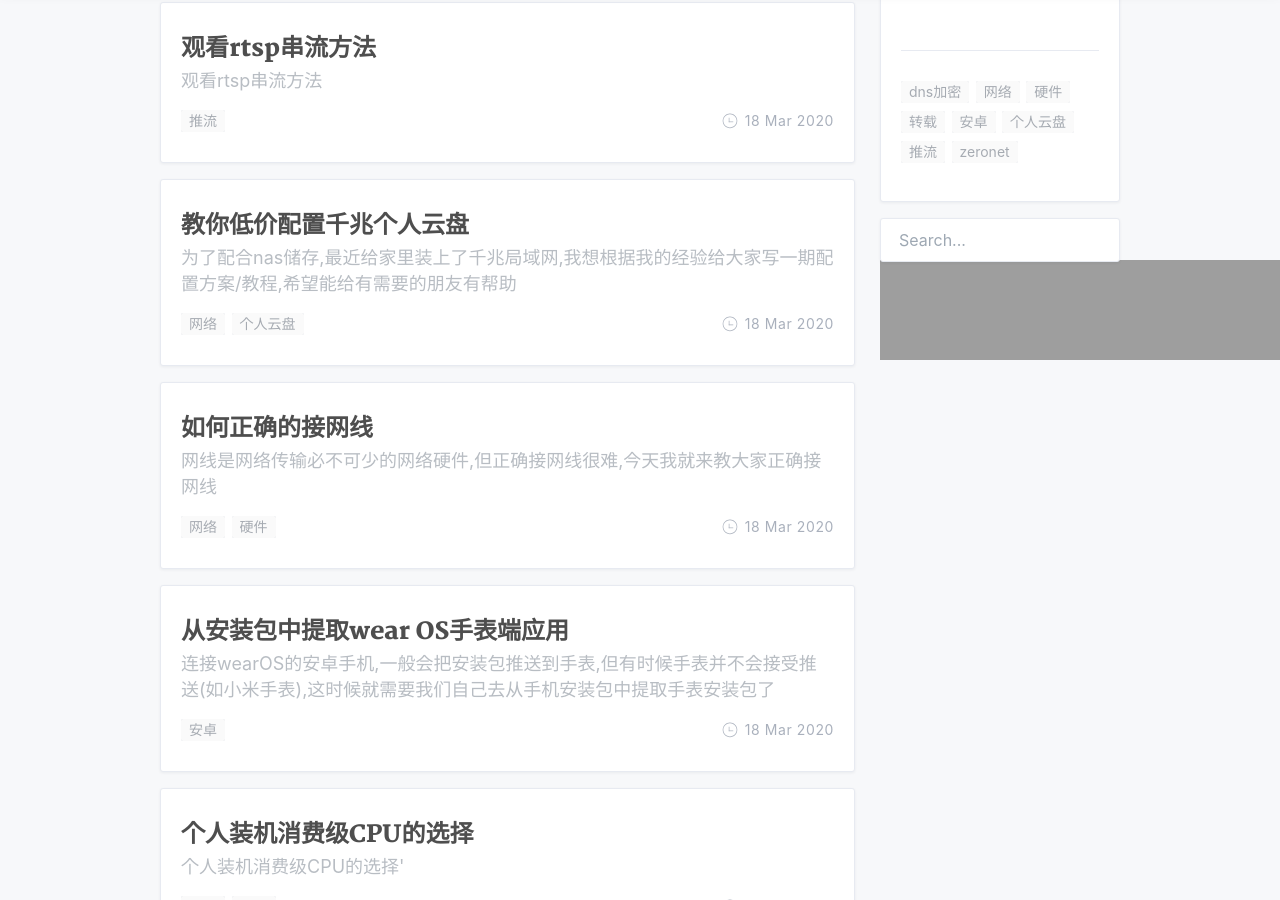
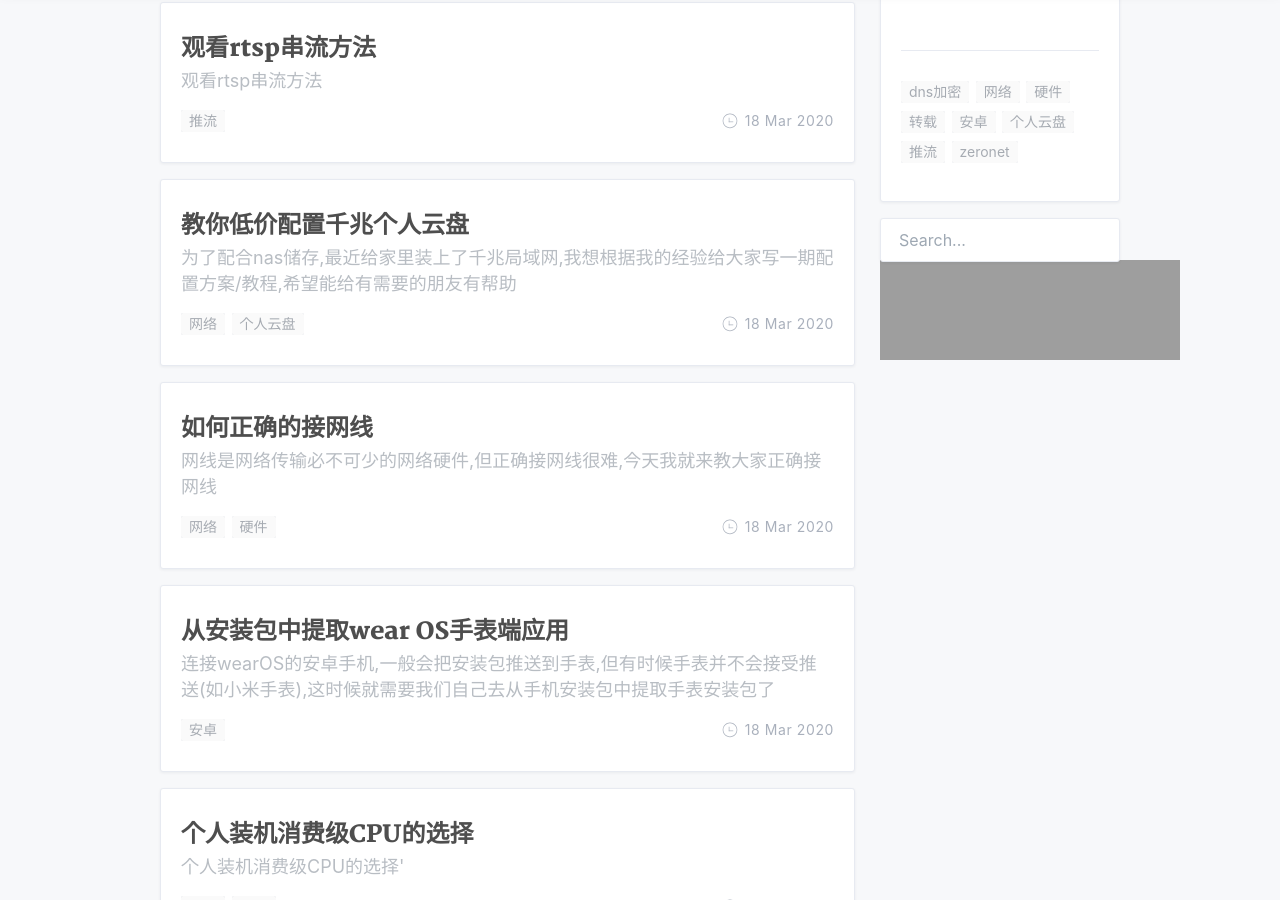
Before and after one commit to billylicn/billylicn.github.io, a Jekyll site: the page built from index.html, in a window 1280 px wide and 900 px high, scrolled down 701 px. Built offline with Jekyll 4.4.1, drawn with Linux system fonts in a browser that asks for light colours; nearby versions of some CDN libraries; the list of posts is cut into pages by our own code; a style sheet for code colours, icons or effects is not loaded; grey boxes are pictures that could not be loaded.

Commit message:
Update index.html

```diff
--- a/index.html
+++ b/index.html
@@ -110,7 +110,8 @@ description:
             <div class="search_result"></div>
         </div>
         {% endif %}
-        <embed height="100" width="600" src="1.mp3" />
+        <p></p>
+        <embed height="100" width="auto" src="1.mp3" />
     </aside>
 
 </main>
```
